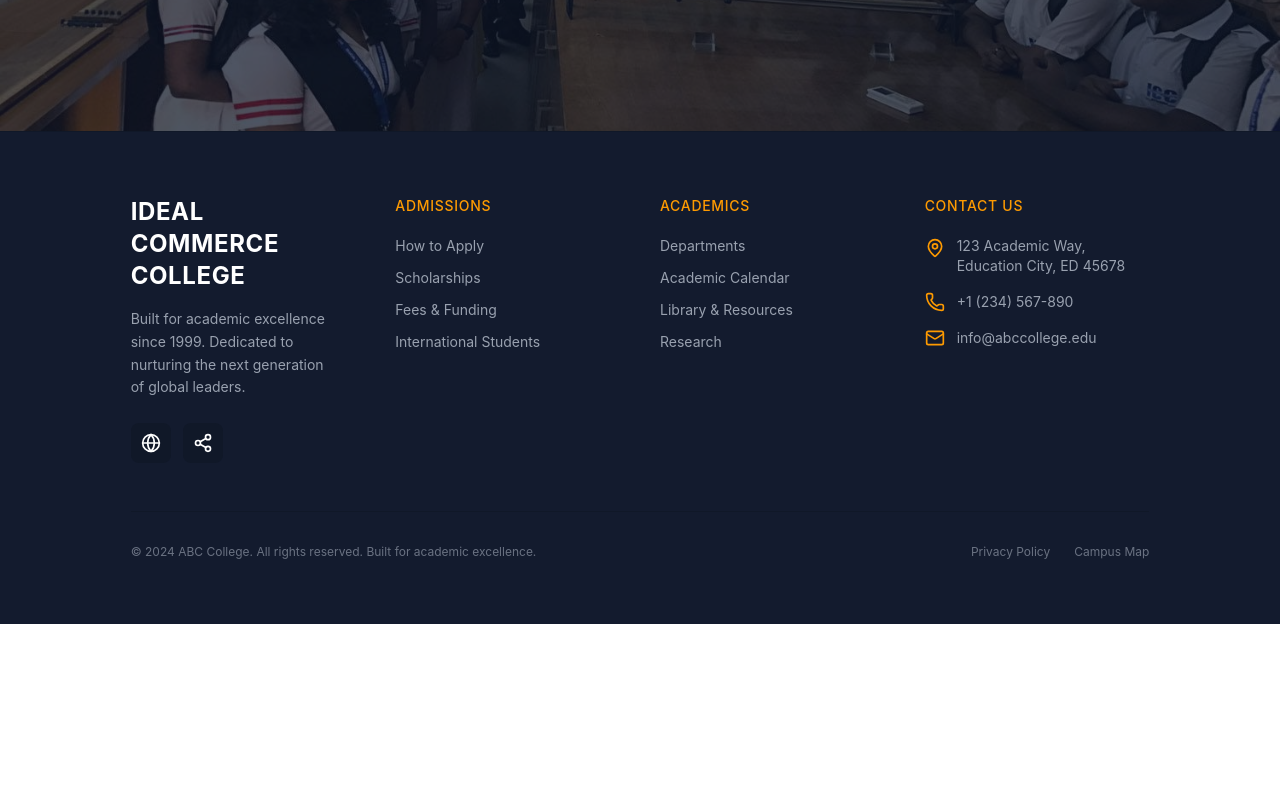
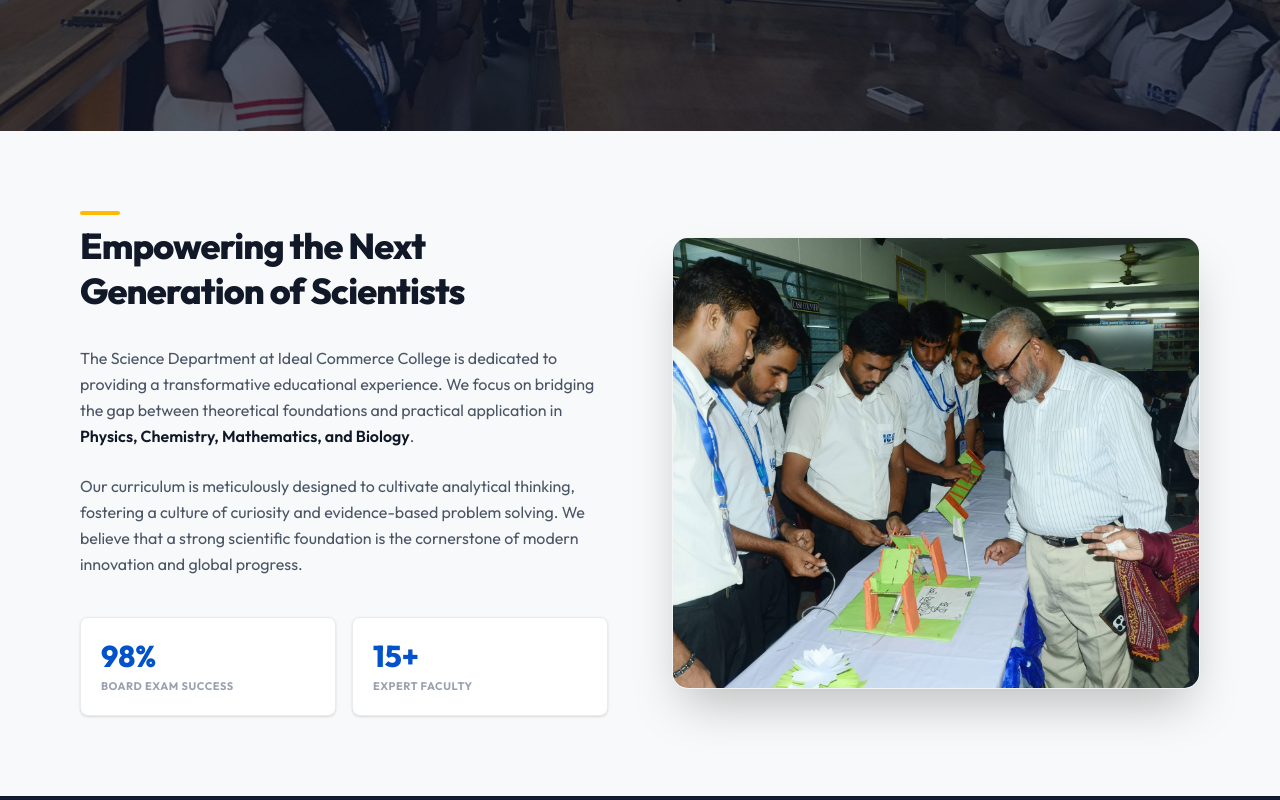
Before and after one commit to FrontFury/icc-modern-client, a React (Vite) app: page /departments/science in a window 1280 px wide. Shown: the part 500-1300 px from the top of the page. Before the commit the page ends 1124 px from the top, so only its background shows below. Built offline with nearby package versions, Linux system fonts and the light colour scheme.

Commit message:
Add Lab Facilities

```diff
--- /dev/null
+++ b/src/pages/Departments/Science/LabFacilities/LabFacilities.jsx
@@ -0,0 +1,68 @@
+import scienceLabImg from ".././../../../assets/Dept/Science Pro.jpg";
+
+const LabFacilities = () => {
+    return (
+    <section className="w-full bg-[#f8f9fa] py-20 px-6 md:px-12 lg:px-20">
+      <div className="max-w-7xl mx-auto grid grid-cols-1 lg:grid-cols-12 gap-12 lg:gap-16 items-center">
+
+        {/* Left Column: Text & Stats Cards */}
+        <div className="lg:col-span-6 space-y-6">
+          {/* Accent Gold Line */}
+          <div className="w-10 h-1 bg-amber-400 rounded-full mb-2" />
+
+          {/* Heading */}
+          <h2 className="text-3xl md:text-4xl font-extrabold text-[#111827] tracking-tight leading-tight">
+            Empowering the Next Generation of Scientists
+          </h2>
+
+          {/* First Paragraph */}
+          <p className="text-gray-600 text-sm md:text-base leading-relaxed pt-2">
+            The Science Department at Ideal Commerce College is dedicated to providing a transformative educational experience. We focus on bridging the gap between theoretical foundations and practical application in <strong className="font-semibold text-gray-900">Physics, Chemistry, Mathematics, and Biology</strong>.
+          </p>
+
+          {/* Second Paragraph */}
+          <p className="text-gray-600 text-sm md:text-base leading-relaxed">
+            Our curriculum is meticulously designed to cultivate analytical thinking, fostering a culture of curiosity and evidence-based problem solving. We believe that a strong scientific foundation is the cornerstone of modern innovation and global progress.
+          </p>
+
+          {/* Stats Boxes Grid */}
+          <div className="grid grid-cols-2 gap-4 pt-4">
+            {/* Stat Box 1 */}
+            <div className="bg-white border border-gray-200/80 rounded-lg p-5 shadow-sm">
+              <h3 className="text-2xl md:text-3xl font-extrabold text-[#0252cc]">
+                98%
+              </h3>
+              <p className="text-[10px] md:text-[11px] font-bold text-gray-400 uppercase tracking-wider mt-1">
+                Board Exam Success
+              </p>
+            </div>
+
+            {/* Stat Box 2 */}
+            <div className="bg-white border border-gray-200/80 rounded-lg p-5 shadow-sm">
+              <h3 className="text-2xl md:text-3xl font-extrabold text-[#0252cc]">
+                15+
+              </h3>
+              <p className="text-[10px] md:text-[11px] font-bold text-gray-400 uppercase tracking-wider mt-1">
+                Expert Faculty
+              </p>
+            </div>
+          </div>
+        </div>
+
+        {/* Right Column: Hero Image Container */}
+        <div className="lg:col-span-6">
+          <div className="relative rounded-2xl overflow-hidden shadow-2xl border border-gray-100 bg-white">
+            <img
+              src={scienceLabImg}
+              alt="Students conducting research in the Science Laboratory"
+              className="w-full h-[380px] sm:h-[450px] object-cover"
+            />
+          </div>
+        </div>
+
+      </div>
+    </section>
+  );
+};
+
+export default LabFacilities;
--- a/src/pages/Departments/Science/Science/Science.jsx
+++ b/src/pages/Departments/Science/Science/Science.jsx
@@ -1,3 +1,4 @@
+import LabFacilities from "../LabFacilities/LabFacilities";
 import ScienceBanner from "../ScienceBanner/ScienceBanner";
 
 
@@ -5,6 +6,7 @@ const Science = () => {
     return (
         <div>
             <ScienceBanner></ScienceBanner>
+            <LabFacilities></LabFacilities>
         </div>
     );
 };
```
Also changed, not shown: src/assets/Dept/Science Pro.jpg (added).
